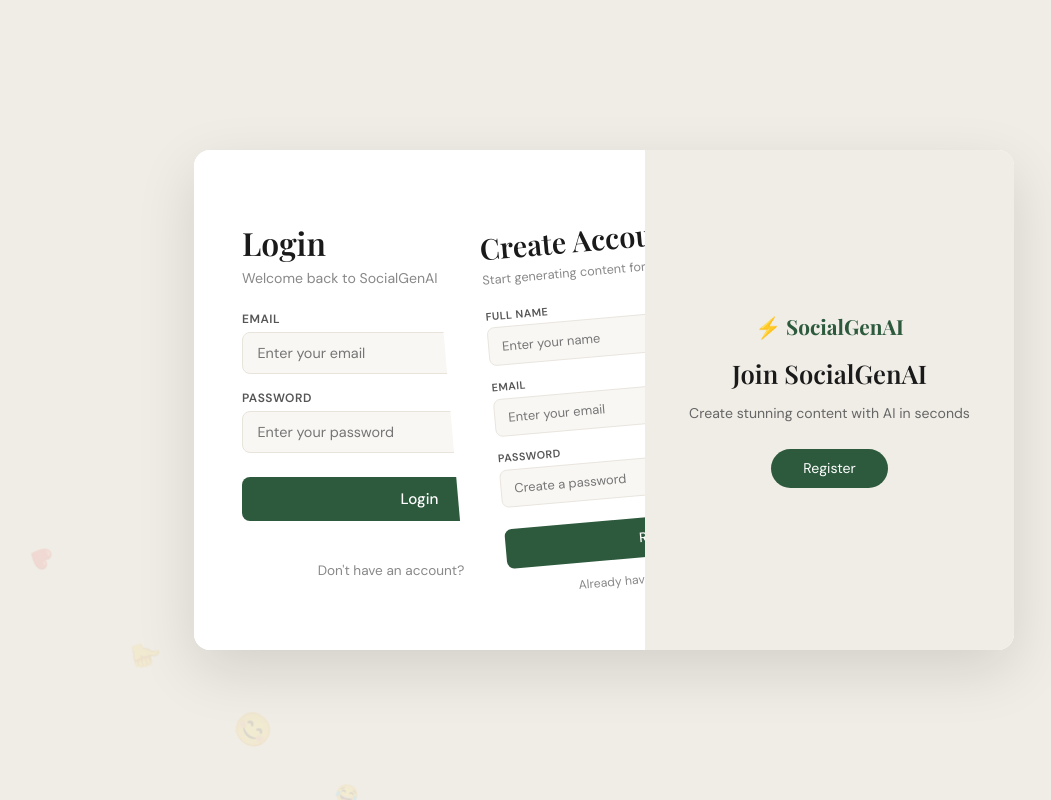
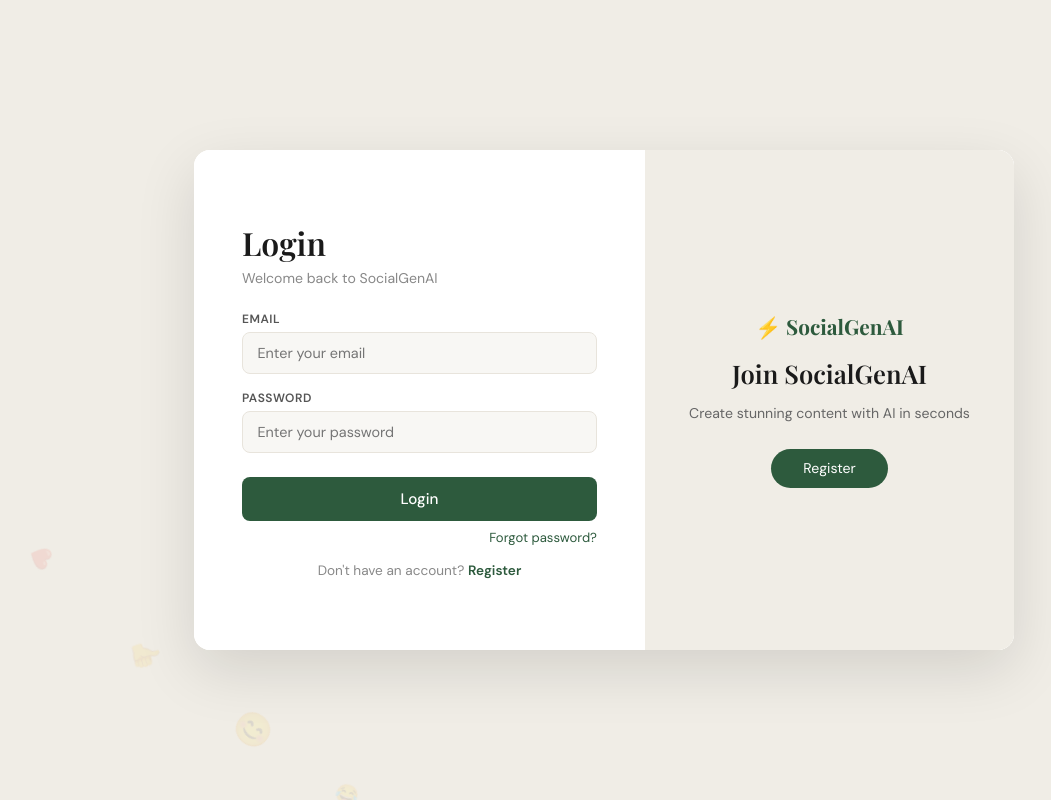
Before and after one commit to HARISHBABU-S385/SocialGenAI, a React (Create React App) app in the folder client/client/: page /login in a window 1280 px wide. Shown: the whole page, without its empty margins (36-1087 px from the left). Built offline with nearby package versions, Linux system fonts and the light colour scheme.

Commit message:
Complete Cohere inspired light theme all pages

```diff
--- a/client/client/src/pages/Auth.css
+++ b/client/client/src/pages/Auth.css
@@ -77,7 +77,7 @@
 .form-box.register {
   right: 0;
   opacity: 1;
-  transform: translateX(-30%) rotate(-5deg) scale(0.9);
+  transform: translateX(65%) rotate(0deg) scale(1);
 }
 
 .auth-container.active .form-box.login {
```
